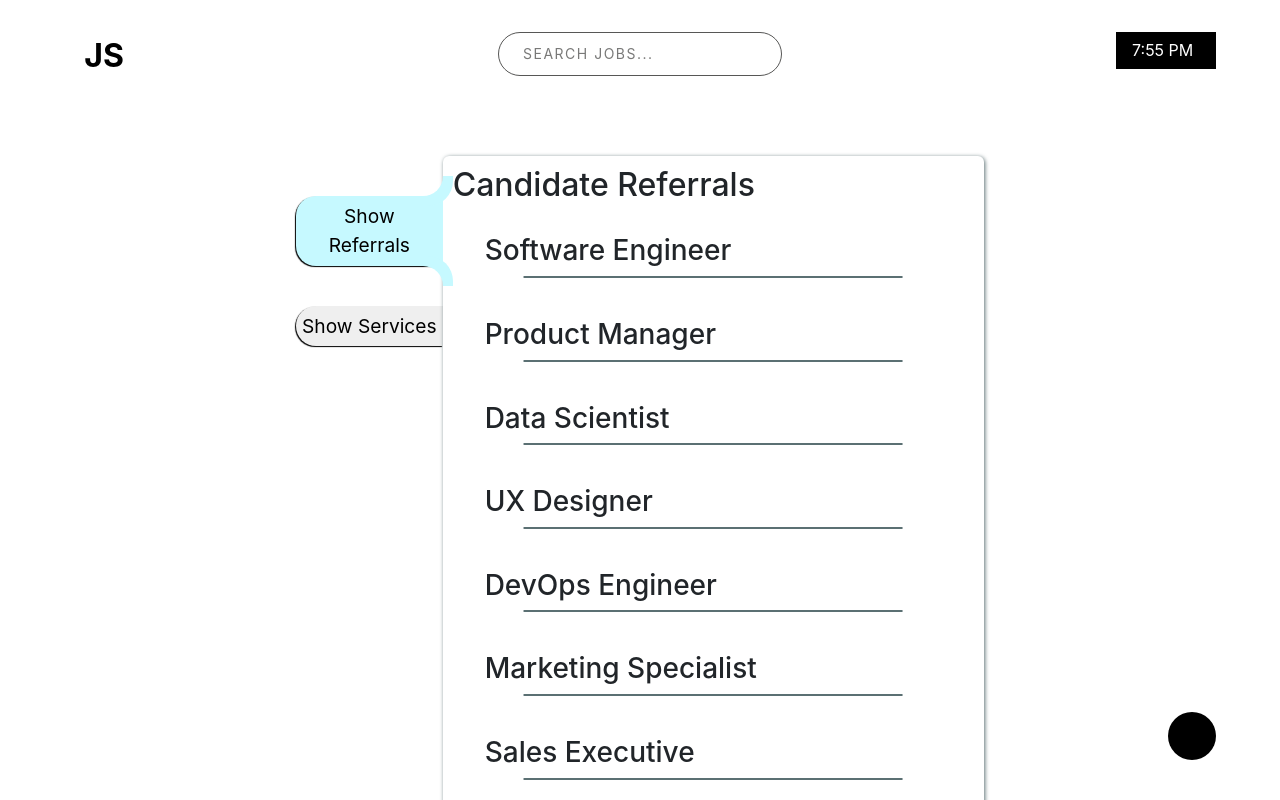
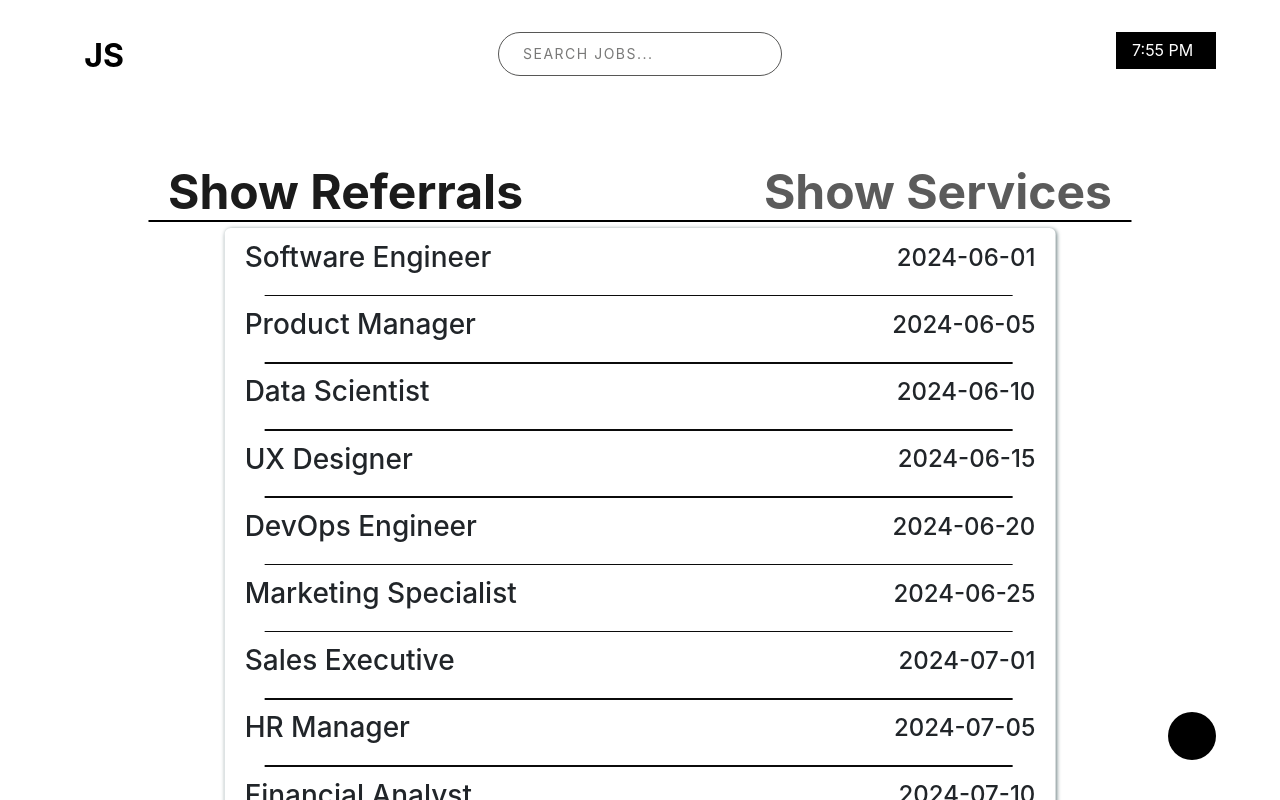
Before and after one commit to Deepakmehar1/jobsecure, a React (Create React App) app: page /candidate/home in a window 1280 px wide. Shown: the top 800 px of the page. Built offline with nearby package versions, Linux system fonts and the light colour scheme; sample sign-in values are in the browser's storage; some icons are missing.

Commit message:
fix move bug

```diff
--- a/src/components/CandidateHomePage.js
+++ b/src/components/CandidateHomePage.js
@@ -5,7 +5,8 @@ import SearchComponent from "./common/SearchComponent";
 import "../styles/CandidateHomePage.css";
 
 const CandidateHomePage = () => {
-  const [hoveredCard, setHoveredCard] = useState(null);
+  const [hoveredCard, setHoveredCard] = useState("default");
+  const [currentRef, setCurrentRef] = useState([]);
   const [referrals, setReferrals] = useState([]);
   const [services, setServices] = useState([]);
   const [filteredReferrals, setFilteredReferrals] = useState([]);
@@ -15,7 +16,7 @@ const CandidateHomePage = () => {
     x: 0,
     y: 0,
   });
-  const cardContentRef = useRef(null);
+
   useEffect(() => {
     const fetchData = async () => {
       try {
@@ -32,16 +33,21 @@ const CandidateHomePage = () => {
         console.error("Error fetching data:", error);
       }
     };
-
     fetchData();
   }, []);
 
+  useEffect(() => {
     const mousemove = (e) => {
       setMousePosition({
         x: e.clientX,
         y: e.clientY,
       });
     };
+    window.addEventListener("mousemove", mousemove);
+    return () => {
+      window.addEventListener("mousemove", mousemove);
+    };
+  }, []);
 
   const handleSearch = (searchTerm) => {
     const filteredReferrals = referrals.filter((referral) =>
@@ -60,28 +66,30 @@ const CandidateHomePage = () => {
     setActiveCard(card);
   };
 
-  const handleMouseOver = (item) => {
-    setHoveredCard(item);
-    var id = document.querySelector("#" + item.id);
-
-    id.addEventListener("mousemove", mousemove);
+  const handleMouseOver = () => {
+    setHoveredCard("inUl");
   };
 
   const handleMouseLeave = () => {
-    setHoveredCard(null);
+    setHoveredCard("default");
   };
 
-  const cardContentStyles = {
-    left: `${
-      mousePosition.x - (cardContentRef.current?.offsetWidth || 0) / 1.5
-    }px`,
-    top: `${
-      mousePosition.y - (cardContentRef.current?.offsetHeight || 0) / 4
-    }px`,
+  console.log(mousePosition);
+
+   const handleCurrentIn = (item) => {
+     setCurrentRef(item);
+
+   };
+
+   const handleCurrentLeave = () => {
+     setCurrentRef(null);
    };
   const variants = {
     default: {
-      scale: [1, 2, 2, 1, 1],
+      scale: 0,
+    },
+    inUl: {
+      scale:1,
     },
   };
   return (
@@ -89,6 +97,25 @@ const CandidateHomePage = () => {
       {!localStorage.getItem("user") ? (window.location.href = "/login") : ""}
 
       <SearchComponent onSearch={handleSearch} />
+      <motion.div
+        className="cc"
+        variants={variants}
+        animate={hoveredCard}
+        style={{
+          left: mousePosition.x,
+          top: mousePosition.y,
+        }}
+      >
+        {currentRef && (
+          <>
+            <p>
+              {currentRef.company} - {currentRef.location}
+            </p>
+            <p>{currentRef.description}</p>
+            <p>currentRef ID: {currentRef.id}</p>
+          </>
+        )}
+      </motion.div>
       <div className="toggle-container">
         <div className="toggle-btn">
           <button
@@ -105,70 +132,30 @@ const CandidateHomePage = () => {
           </button>
         </div>
         <div className={`card ${activeCard === "referral" ? "show" : ""}`}>
-          <h2>Candidate Referrals</h2>
-          <ul>
+          <ul onMouseMove={handleMouseOver} onMouseLeave={handleMouseLeave}>
             {filteredReferrals.map((referral) => (
               <li
                 id={referral.id}
                 key={referral.id}
-                onMouseOver={() => handleMouseOver(referral)}
-                onMouseLeave={handleMouseLeave}
+                onMouseOver={() => handleCurrentIn(referral)}
+                onMouseLeave={handleCurrentLeave}
               >
                 <h3>{referral.title}</h3>
-                {hoveredCard && hoveredCard.title === referral.title && (
-                  <motion.div
-                    className="card-content"
-                    initial={{ opacity: 0 }}
-                    animate={{ opacity: 1 }}
-                    style={{
-                      position: "fixed",
-                      pointerEvents: "none",
-                      left: cardContentStyles.left,
-                      top: cardContentStyles.top,
-                    }}
-                    ref={cardContentRef}
-                    transition={{ type: "spring", stiffness: 300, damping: 30 }}
-                  >
-                    <p>
-                      {referral.company} - {referral.location}
-                    </p>
-                    <p>{referral.description}</p>
-                    <p>Referral ID: {referral.id}</p>
-                  </motion.div>
-                )}
+                <h4>{referral.datePosted}</h4>
               </li>
             ))}
           </ul>
         </div>
         <div className={`card ${activeCard === "service" ? "show" : ""}`}>
-          <h2>Candidate Services</h2>
           <ul>
             {filteredServices.map((service) => (
               <li
                 id={service.id}
                 key={service.id}
-                onMouseOver={() => handleMouseOver(service)}
-                onMouseLeave={handleMouseLeave}
+                onMouseOver={() => handleCurrentIn(service)}
+                onMouseLeave={handleCurrentLeave}
               >
                 <h3>{service.title}</h3>
-                {hoveredCard && hoveredCard.title === service.title && (
-                  <motion.div
-                    className="card-content"
-                    initial={{ opacity: 0 }}
-                    animate={{ opacity: 1 }}
-                    style={{
-                      position: "fixed",
-                      pointerEvents: "none",
-                      left: cardContentStyles.left,
-                      top: cardContentStyles.top,
-                    }}
-                    ref={cardContentRef}
-                    transition={{ type: "spring", stiffness: 300, damping: 30 }}
-                  >
-                    <p>{service.description}</p>
-                    <p>Service ID: {service.id}</p>
-                  </motion.div>
-                )}
               </li>
             ))}
           </ul>
--- a/src/styles/CandidateHomePage.css
+++ b/src/styles/CandidateHomePage.css
@@ -11,31 +11,44 @@
   display: block;
   opacity: 1;
   border: none;
-  width: 80%;
-  padding: 10px;
+  width: 88%;
+  padding: 0 10px 10px;
+  position: relative;
+  left: 50%;
+  transform: translateX(-50%);
 }
 .card.show > ul {
   list-style: none;
+  margin: 0;
+  padding: 0;
+}
+.card.show > ul > li > h3,
+.card.show > ul > li > h4 {
+  line-height: 1.4;
 }
 .card.show > ul > li {
-  margin-top: 30px;
-  margin-bottom: 50px;
+  display: flex;
+  justify-content: space-between;
+  align-items: center;
+  padding: 10px;
 }
 
 .card.show > ul > li::after {
   content: " ";
-  width: 70%;
-  height: 2px;
-  background: #5b7073;
+  width: 90%;
+  height: 1.6px;
+  background: #0b0b0b;
   position: absolute;
-  left: 50%;
-  transform: translateX(-50%);
+  transform: translate(20px, 34px);
+}
+.card.show > ul > li:hover {
+  filter: blur(1px);
+  background-color: #1b1b1b;
+  color: white;
+  transition: 0.2s ease-out;
 }
 .toggle-container {
-  display: flex;
-  justify-content: center;
-  width: 60vw;
-  /* background: #2a2223; */
+  width: 80vw;
   position: absolute;
   padding: 40px;
   border-radius: 24px;
@@ -44,43 +57,32 @@
 }
 .toggle-btn {
   display: flex;
-  flex-direction: column;
-  padding-top: 40px;
-  gap: 40px;
+  justify-content: space-between;
 }
+
 .toggle-btn > button {
-  font-size: 1.2rem;
+  font-size: 3rem;
+  color: #5b5b5b;
   outline: none;
   border: none;
+  font-weight: bolder;
+  background: transparent;
   position: relative;
   border-top-left-radius: 20px;
   border-bottom-left-radius: 20px;
-  padding: 6px;
-  box-shadow: -1px 1px 1px;
 }
 button.active {
-  background-color: #c6f9ff;
   z-index: 2;
+  color: #1b1b1b;
 }
-button.active::before {
+.toggle-btn::after {
   content: "";
   position: absolute;
-  top: -20px;
-  right: 0;
-  width: 20px;
-  height: 20px;
-  border-bottom-right-radius: 20px;
-  box-shadow: 5px 5px 0 5px #c6f9ff;
-}
-button.active::after {
-  content: "";
-  position: absolute;
-  bottom: -20px;
-  right: 0;
-  width: 20px;
-  height: 20px;
-  border-top-right-radius: 20px;
-  box-shadow: 5px -5px 0 5px #c6f9ff;
+  height: 2px;
+  width: 96%;
+  background: black;
+  left: 50%;
+  transform: translate(-50%, 64px);
 }
 
 .card-list {
@@ -100,25 +102,12 @@ button.active::after {
   cursor: pointer;
 }
 
-.card-content {
-  transform: translate(-100%, -100%) !important;
+
+.cc {
+  position: fixed;
+  height: 200px;
   width: 400px;
-  height: 200px;
-  background-color: rgba(0, 0, 0, 0.6);
-  display: flex;
-  flex-direction: column;
-  justify-content: center;
-  align-items: center;
-  opacity: 0;
-  transition: opacity 0.3s ease;
-  color: #fff;
+  background-color: #00000b;
+  z-index: 99;
   pointer-events: none;
 }
-
-.card-content .content-text {
-  padding: 20px;
-}
-
-.card:hover .card-content {
-  opacity: 1;
-}
```
Lines whose indentation alone changed are shown as unchanged.
